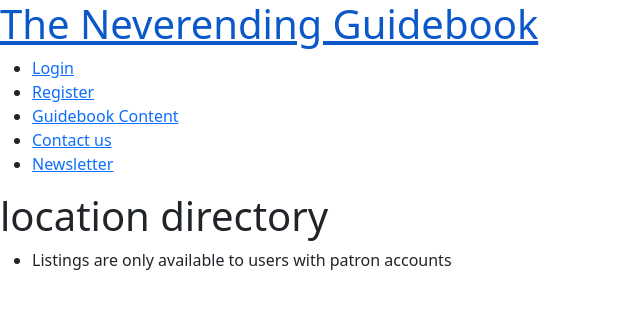
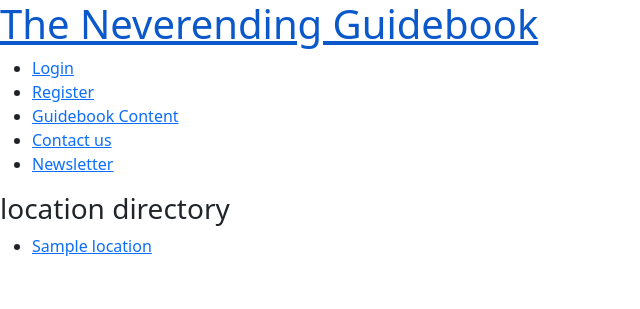
Before and after one commit to Cillian-G/neverending_guidebook, a Django app: page /directory/ in a window 1280 px wide. Shown: the top 309 px of the page, without its empty margins (0-640 px from the left). Run offline with Django 3.2, Linux system fonts and the light colour scheme; tables that the repository leaves empty hold one stand-in row (values such as "Sample post"); some libraries are stand-ins or nearby versions.

Commit message:
Allow unauthenticated users to view directory

```diff
--- a/templates/location_directory.html
+++ b/templates/location_directory.html
@@ -4,21 +4,14 @@
 
 
 <div>
-    <h1>location directory</h1>
+    <h3>location directory</h3>
     <ul>
-        {% if user.is_authenticated %}
-            {% for location in location_list %}
+        {% for location in location_list %}
             <li>
                 <a href="{% url 'location' location.slug %}">{{ location.title }}</a>
             </li>
-            {% endfor %}
-        {% else %}
-            <li>Listings are only available to users with patron accounts</li>
-        {% endif %}
+        {% endfor %}
     </ul>
-
-
-
 </div>
 
 
```
